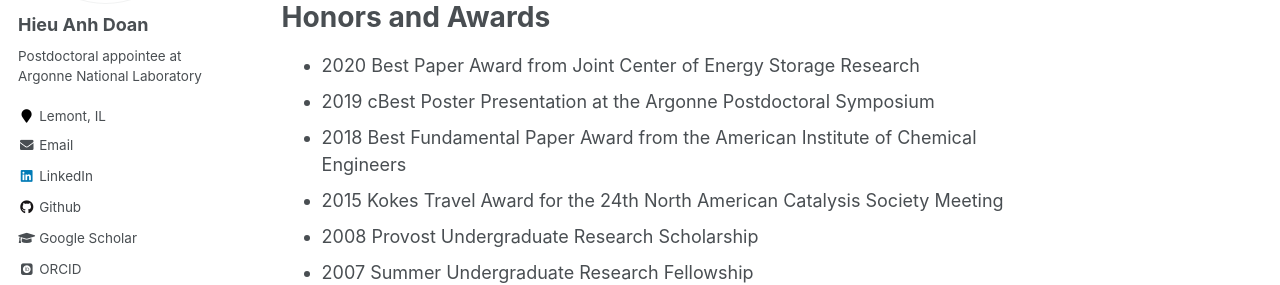
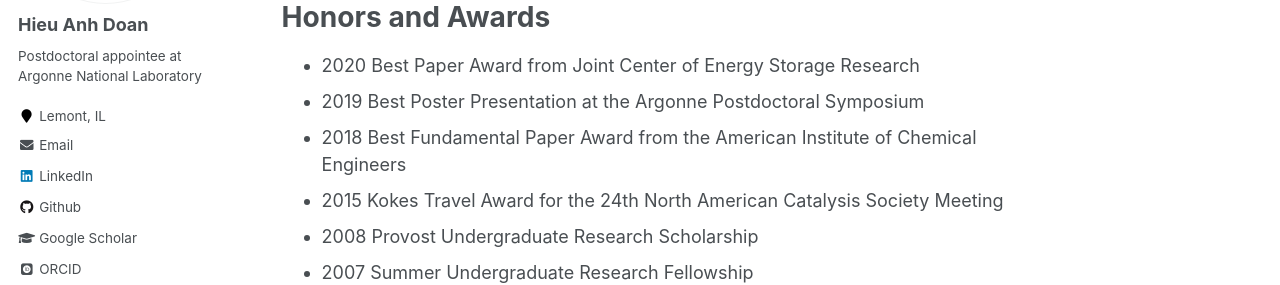
Before and after one commit to hieuadoan/hieuadoan.github.io, a Jekyll site: the page built from _pages/about.md, in a window 1280 px wide. Shown: the part 291-576 px from the top of the page. Built offline with Jekyll 4.4.1, drawn with Linux system fonts in a browser that asks for light colours; some web fonts are replaced.

Commit message:
edit typo

```diff
--- a/_pages/about.md
+++ b/_pages/about.md
@@ -13,7 +13,7 @@
 Honors and Awards
 ===
 - 2020 Best Paper Award from Joint Center of Energy Storage Research
-- 2019 cBest Poster Presentation at the Argonne Postdoctoral Symposium
+- 2019 Best Poster Presentation at the Argonne Postdoctoral Symposium
 - 2018 Best Fundamental Paper Award from the American Institute of Chemical Engineers
 - 2015 Kokes Travel Award for the 24th North American Catalysis Society Meeting
 - 2008 Provost Undergraduate Research Scholarship
```
